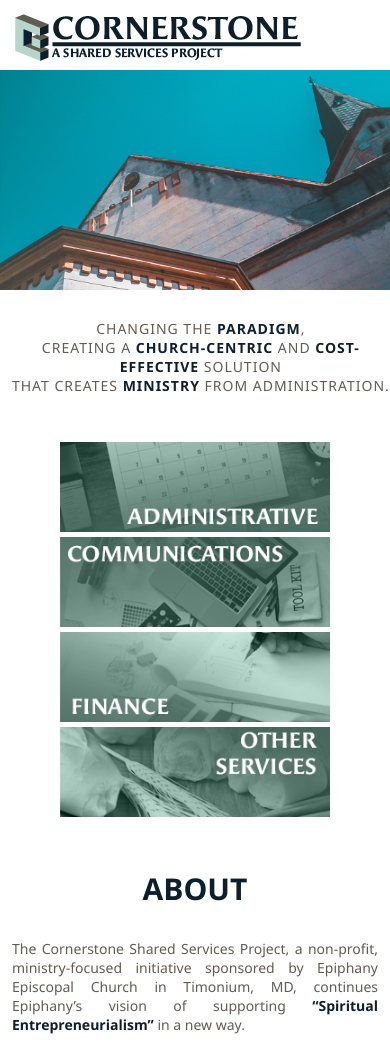
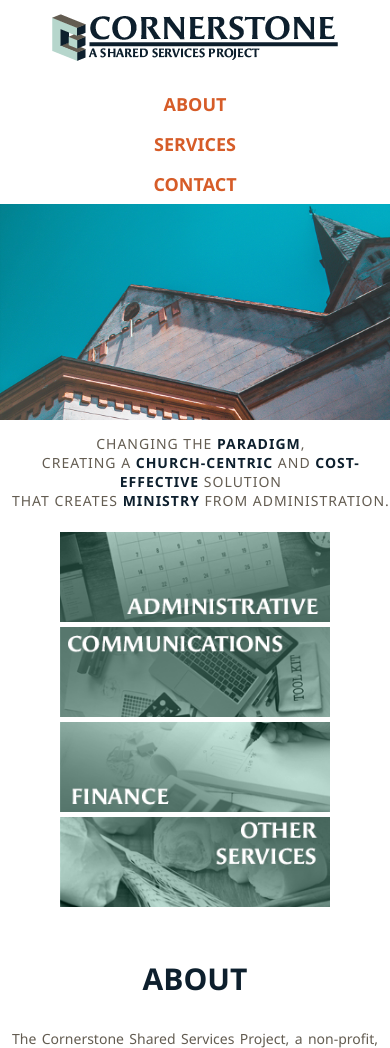
Before and after one commit to lesaCornerstone/lesaCornerstone.github.io, a plain HTML site: page index.html in a window 390 px wide. Shown: the top 1048 px of the page. Drawn offline with Linux system fonts and the light colour scheme.

Commit message:
Update singlePageTemplate.css
mobile navigation fixes

```diff
--- a/css/singlePageTemplate.css
+++ b/css/singlePageTemplate.css
@@ -310,22 +310,31 @@ input:focus, textarea:focus {
 }
 /* Mobile */
 @media (max-width: 500px) {
+.logo {
+	float: none;
+	padding: 0px;
+	padding-top: 5px;
+	display: block;
+	margin-left: auto;
+	margin-right: auto;
+}
 .container {
 	width: 100%;
 	background: #fff;
 }
-.logo {
-	float: none;
-	padding-top: 5px;
-}
 .container header nav {
 	width: 100%;
 	float: none;
-	display: none;
+	display: inline-block;
+	background: #fff;
 }
 header {
-	position:absolute;
-	border-bottom: none;
+	width: 100%;
+	height: 70px;
+}
+header nav ul {
+	padding: 0px;
+	float: none;
 }
 nav ul li {
 	margin-top: 0px;
@@ -334,12 +343,15 @@ nav ul li {
 	margin-left: 0px;
 	width: 100%;
 	text-align: center;
+	padding-top: 8px;
+	padding-bottom: 8px;
 }
 .hero {
+	padding-top: 200px;
 	height: inherit;
 }
 .tagline {
-	top: 85px;
+	top: 200px;
 	float: none;
 	text-align: center;
 	padding-top: 60%;
@@ -354,7 +366,7 @@ nav ul li {
 .services_column {
 	width: 100%;
 	text-align: center;
-	padding-top: 140px;
+	padding-top: 100px;
 }
 .adminButton {
 	width: 270px;
```
